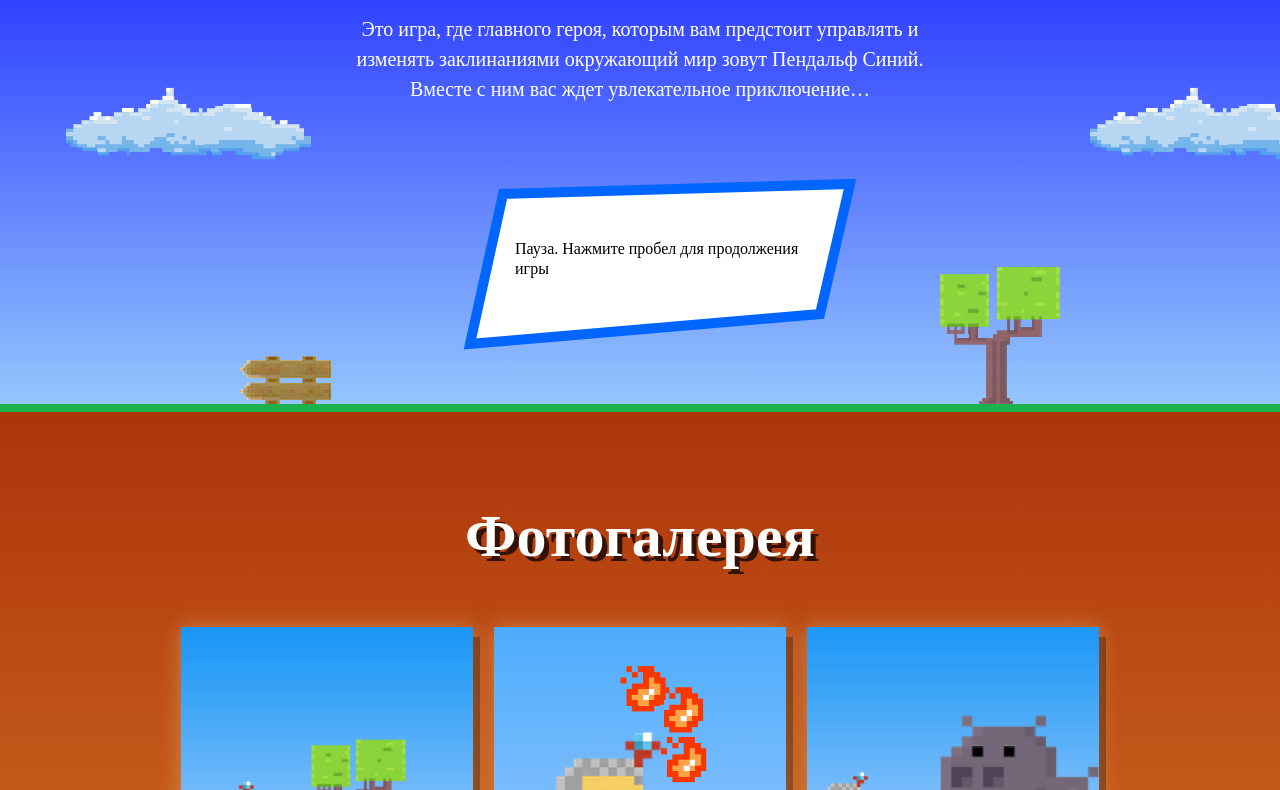
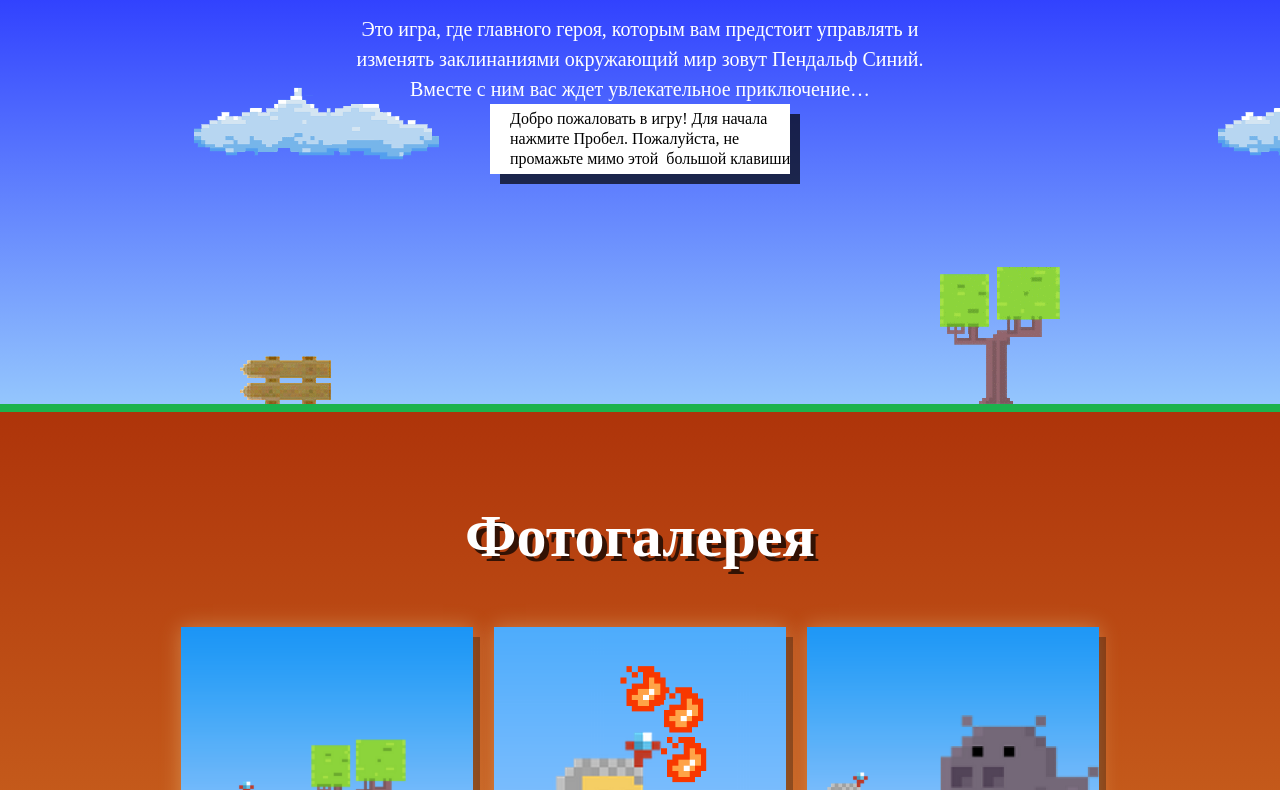
Before and after one commit to xukapy/168757-code-and-magick, a website: page index.html in a window 1280 px wide. Shown: the part 203-993 px from the top of the page. Drawn offline with Linux system fonts and the light colour scheme; a web font is replaced by a local one.

Commit message:
Занятие 2 Задание 1
В задание включены обе дополнительные задачи

```diff
--- a/index.html
+++ b/index.html
@@ -118,9 +118,10 @@
     </div>
   </article>
 </template>
-<script src="js/check.js"></script>
+<!-- <script src="js/check.js"></script> -->
 <script src="js/form.js"></script>
-<script src="js/game-stat.min.js"></script>
+<!-- <script src="js/game-stat.min.js"></script> -->
+<script src="js/game.js"></script>
 
 </body>
 </html>
--- a/js/game.js
+++ b/js/game.js
@@ -378,18 +378,62 @@
      * Отрисовка экрана паузы.
      */
     _drawPauseScreen: function() {
+      // отрисовка
+      var MESSAGE_WIDTH = 300;
+      var _this = this;
+      /**
+      * Функция отрисовки текста на конвасе
+      */
+      function drawMessageText (messageText, messageWidth){
+        //Разобьем строку на массив слов
+
+        var SHADOW_OFFSET = 10;
+        var words = messageText.split(' ');
+        //Слова будем складывать в массив предложений
+        var sentences = [];
+        var TEXT_OFFSET = 20;
+        var outputText = words[0];
+        _this.ctx.font = '16px PT Mono';
+        for (var i = 1; i < words.length; i++ ){
+          if (_this.ctx.measureText(outputText + ' ' + words[i]).width > messageWidth){
+            sentences.push(outputText);
+            outputText = words[i];
+          } else {
+            outputText = outputText + ' ' + words[i];
+          }
+        }
+        sentences.push(outputText);
+        //Отрисовываем прямоугольник сообщения
+        var MESSAGE_HEIGHT = TEXT_OFFSET/2 + TEXT_OFFSET * sentences.length ;
+        _this.ctx.fillStyle = 'rgba(0, 0, 0, 0.7)';
+        _this.ctx.fillRect(WIDTH / 2 - MESSAGE_WIDTH / 2 + SHADOW_OFFSET, SHADOW_OFFSET, MESSAGE_WIDTH, MESSAGE_HEIGHT);
+        _this.ctx.fillStyle = '#FFFFFF';
+        _this.ctx.fillRect(WIDTH / 2 - MESSAGE_WIDTH / 2, 0, MESSAGE_WIDTH, MESSAGE_HEIGHT);
+        //Отрисовываем предложения
+        _this.ctx.fillStyle = '#000000';
+        sentences.forEach(function(item,i) {
+          _this.ctx.fillText(item, WIDTH / 2 - MESSAGE_WIDTH / 2 + TEXT_OFFSET, TEXT_OFFSET + TEXT_OFFSET*i);
+        });
+      }
+
+
+
       switch (this.state.currentStatus) {
         case Verdict.WIN:
-          console.log('you have won!');
+          //console.log('you have won!');
+          drawMessageText('Урррааа! Мы победили!', MESSAGE_WIDTH);
           break;
         case Verdict.FAIL:
-          console.log('you have failed!');
+          //console.log('you have failed!');
+          drawMessageText('О, нет! К сожалнию, мы проиграли!', MESSAGE_WIDTH);
           break;
         case Verdict.PAUSE:
-          console.log('game is on pause!');
+          //console.log('game is on pause!');
+          drawMessageText('Внимание, командор! Игра приостановлена!', MESSAGE_WIDTH);
           break;
         case Verdict.INTRO:
-          console.log('welcome to the game! Press Space to start');
+          //console.log('welcome to the game! Press Space to start');
+          drawMessageText ('Добро пожаловать в игру! Для начала нажмите Пробел. Пожалуйста, не промажьте мимо этой  большой клавиши', MESSAGE_WIDTH );
           break;
       }
     },
```
